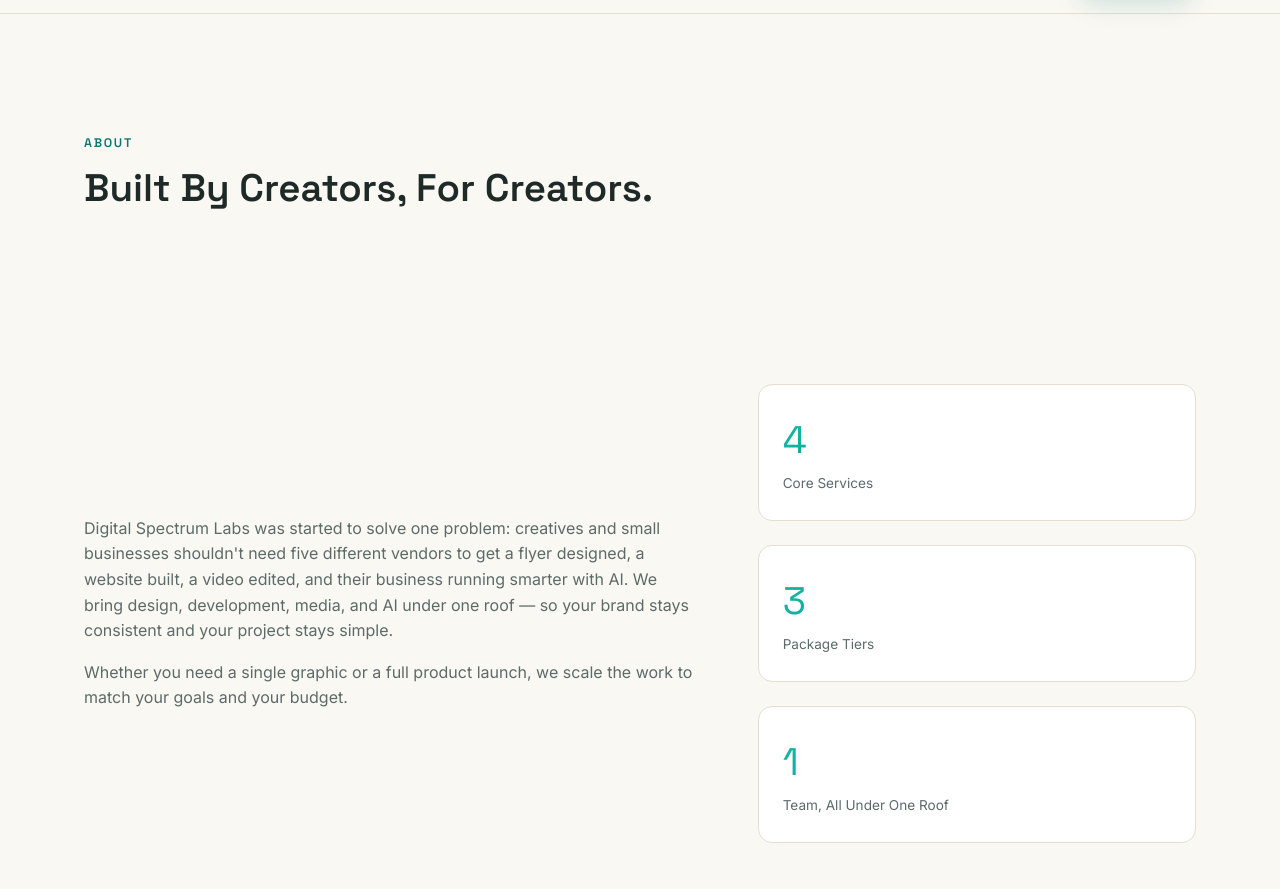
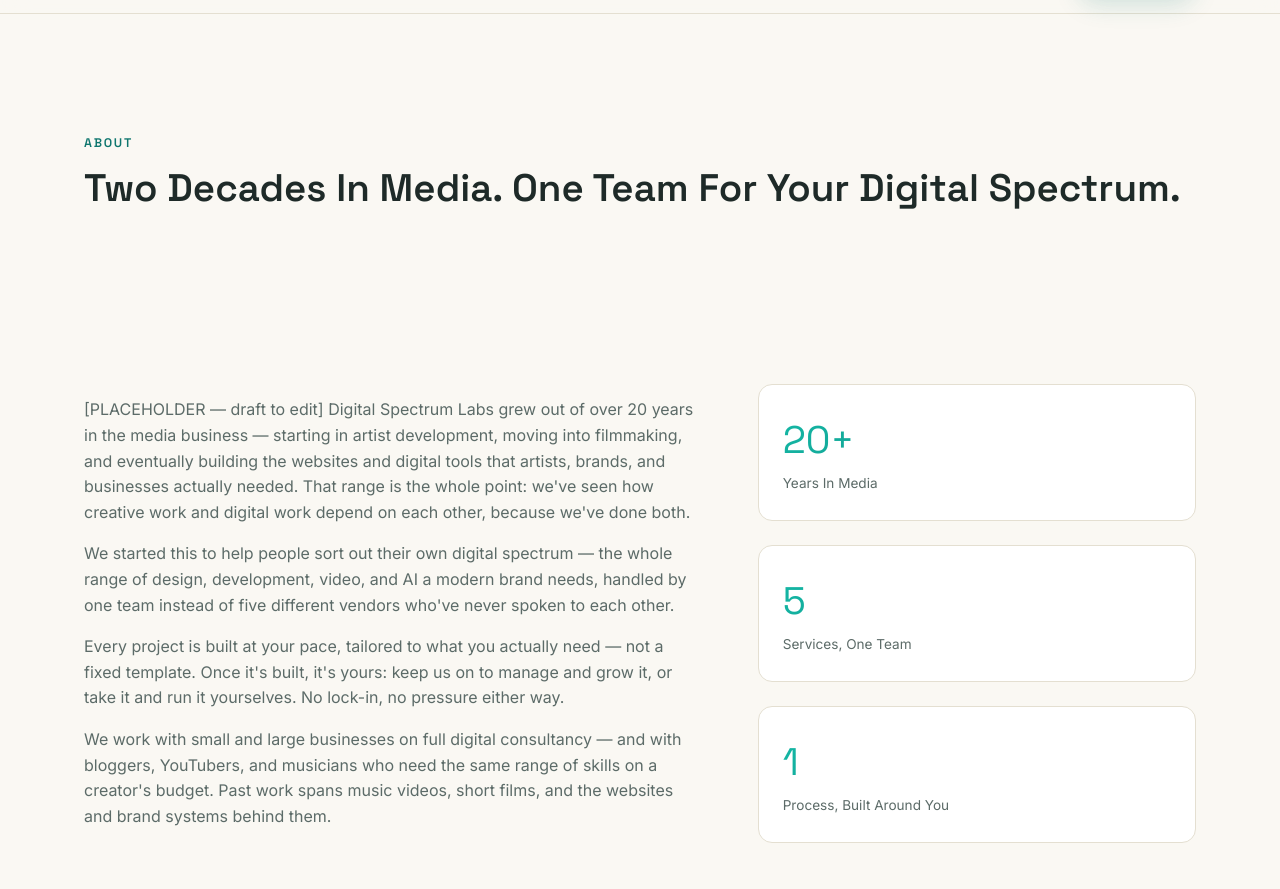
Before and after one commit to movesmakemoves-online/Izm-Studio, a plain HTML site: page about.html in a window 1280 px wide. Shown: the part 63-952 px from the top of the page. Drawn offline with Linux system fonts and the light colour scheme.

Commit message:
Add real case studies (Hand Made By You, Little VIPs) to Work page, rewrite About page with founder story

```diff
--- a/about.html
+++ b/about.html
@@ -45,7 +45,7 @@
   <section class="page-hero">
     <div class="container">
       <p class="eyebrow reveal">About</p>
-      <h1 class="section-title reveal">Built By Creators, For Creators.</h1>
+      <h1 class="section-title reveal">Two Decades In Media. One Team For Your Digital Spectrum.</h1>
     </div>
   </section>
 
@@ -53,20 +53,32 @@
     <div class="container about-inner">
       <div class="about-text reveal">
         <p>
-          Digital Spectrum Labs was started to solve one problem: creatives and small businesses
-          shouldn't need five different vendors to get a flyer designed, a website built, a video
-          edited, and their business running smarter with AI. We bring design, development, media,
-          and AI under one roof — so your brand stays consistent and your project stays simple.
+          [PLACEHOLDER — draft to edit] Digital Spectrum Labs grew out of over 20 years in the
+          media business — starting in artist development, moving into filmmaking, and eventually
+          building the websites and digital tools that artists, brands, and businesses actually
+          needed. That range is the whole point: we've seen how creative work and digital work
+          depend on each other, because we've done both.
         </p>
         <p>
-          Whether you need a single graphic or a full product launch, we scale the work to match
-          your goals and your budget.
+          We started this to help people sort out their own digital spectrum — the whole range of
+          design, development, video, and AI a modern brand needs, handled by one team instead of
+          five different vendors who've never spoken to each other.
+        </p>
+        <p>
+          Every project is built at your pace, tailored to what you actually need — not a fixed
+          template. Once it's built, it's yours: keep us on to manage and grow it, or take it and
+          run it yourselves. No lock-in, no pressure either way.
+        </p>
+        <p>
+          We work with small and large businesses on full digital consultancy — and with bloggers,
+          YouTubers, and musicians who need the same range of skills on a creator's budget. Past
+          work spans music videos, short films, and the websites and brand systems behind them.
         </p>
       </div>
       <div class="about-stats reveal">
-        <div class="stat"><span class="stat-num">4</span><span class="stat-label">Core Services</span></div>
-        <div class="stat"><span class="stat-num">3</span><span class="stat-label">Package Tiers</span></div>
-        <div class="stat"><span class="stat-num">1</span><span class="stat-label">Team, All Under One Roof</span></div>
+        <div class="stat"><span class="stat-num">20+</span><span class="stat-label">Years In Media</span></div>
+        <div class="stat"><span class="stat-num">5</span><span class="stat-label">Services, One Team</span></div>
+        <div class="stat"><span class="stat-num">1</span><span class="stat-label">Process, Built Around You</span></div>
       </div>
     </div>
   </section>
```
Also changed, not shown: work.html (+32 -2 lines).
